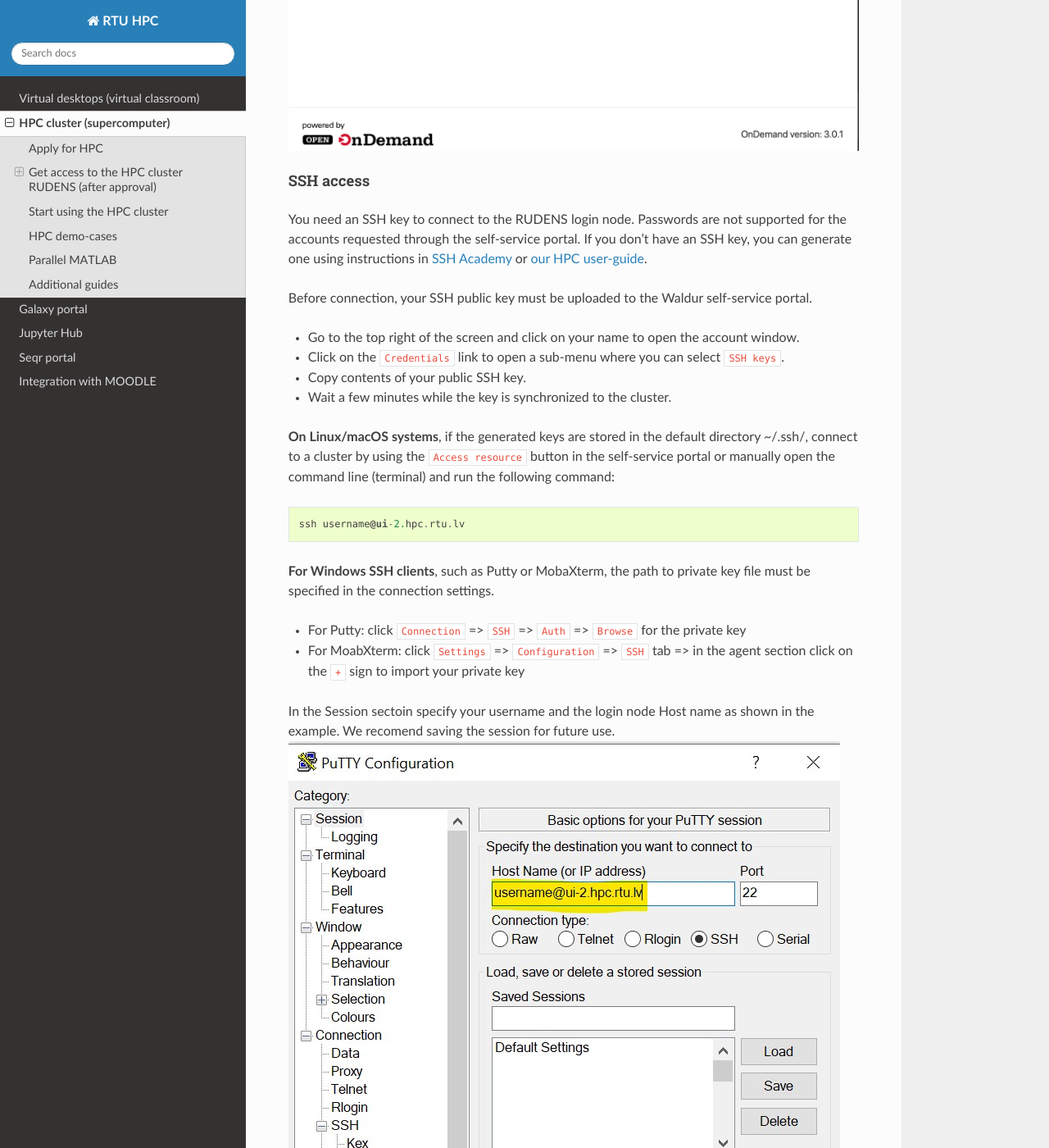
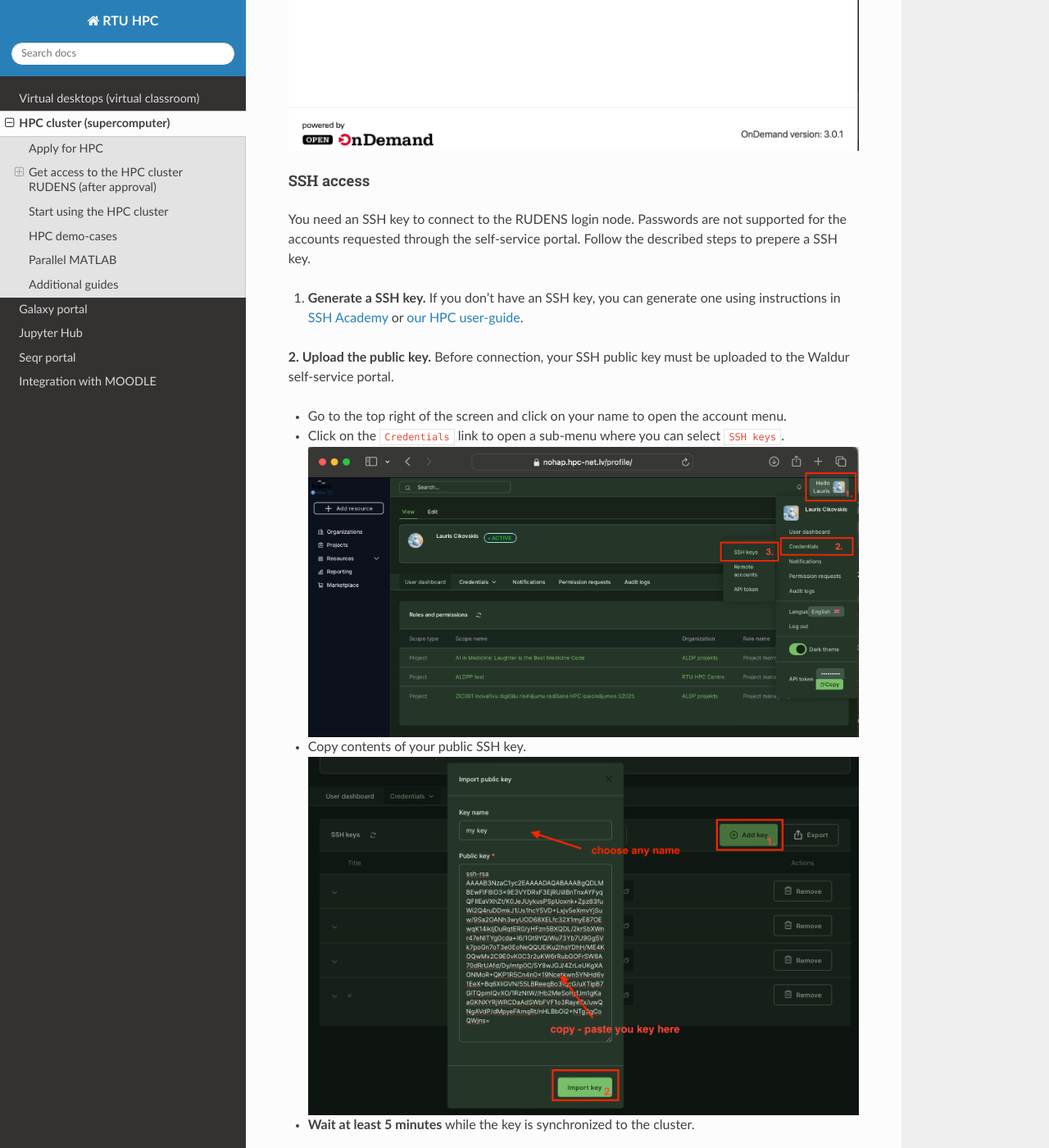
Before and after one commit to rtuhpc/hpc-platform, a Sphinx documentation site: the page built from doc/hpc.md, in a window 1280 px wide and 1400 px high, scrolled down 10297 px. Shown: the whole window at 82% size. Built offline with Sphinx 7.4.7 and the Read the Docs theme 3.1.0, drawn with Linux system fonts in a browser that asks for light colours.

Commit message:
Update hpc.md

````diff
--- a/doc/hpc.md
+++ b/doc/hpc.md
@@ -56,14 +56,19 @@
 
 #### SSH access
 
-You need an SSH key to connect to the RUDENS login node. Passwords are not supported for the accounts requested through the self-service portal. If you don't have an SSH key, you can generate one using instructions in [SSH Academy](https://www.ssh.com/academy/ssh/keygen) or [our HPC user-guide](https://hpc-guide.rtu.lv/appendix.html#generating-keys-on-windows-using-mobaxterm).
+You need an SSH key to connect to the RUDENS login node. Passwords are not supported for the accounts requested through the self-service portal. Follow the described steps to prepere a SSH key.
 
-Before connection, your SSH public key must be uploaded to the Waldur self-service portal.
-- Go to the top right of the screen and click on your name to open the account window.
+1. **Generate a SSH key.** If you don't have an SSH key, you can generate one using instructions in [SSH Academy](https://www.ssh.com/academy/ssh/keygen) or [our HPC user-guide](https://hpc-guide.rtu.lv/appendix.html#generating-keys-on-windows-using-mobaxterm).
+
+**2. Upload the public key.** Before connection, your SSH public key must be uploaded to the Waldur self-service portal.
+- Go to the top right of the screen and click on your name to open the account menu.
 - Click on the `Credentials` link to open a sub-menu where you can select `SSH keys`.
+![credentials](images/hpc_credentials.png)
 - Copy contents of your public SSH key.
-- Wait a few minutes while the key is synchronized to the cluster.
+![public key](images/hpc_paste_rsa-key.png)
+- **Wait at least 5 minutes** while the key is synchronized to the cluster.
 
+**3. Use the key**
 **On Linux/macOS systems**, if the generated keys are stored in the default directory ~/.ssh/, connect to a cluster by using the `Access resource` button in the self-service portal or manually open the command line (terminal) and run the following command:
    ```
    ssh username@ui-2.hpc.rtu.lv
````
